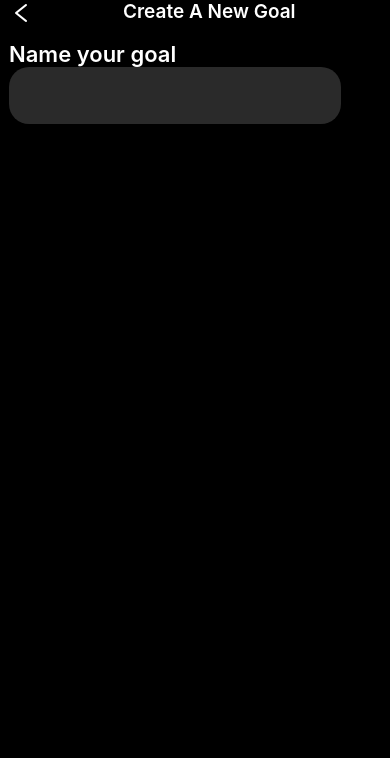
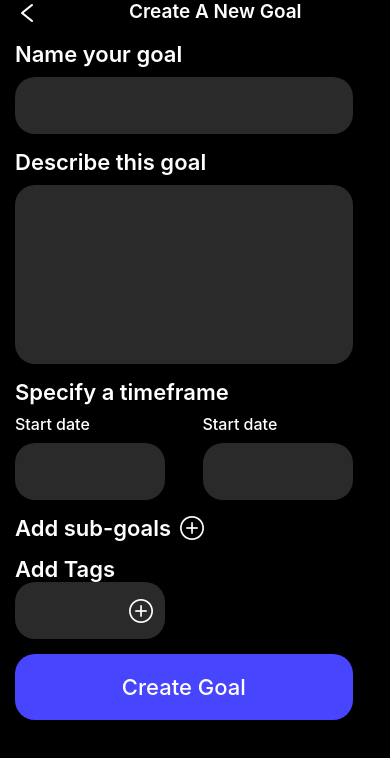
Before and after one commit to Boogie2k/gotra, a React Native app: screen /CreateGoal in a window 390 px wide. Shown: the top 758 px of the page. Built offline with nearby package versions, Linux system fonts and the light colour scheme; no server answers.

Commit message:
'commit'

```diff
--- a/app/CreateGoalScreen.js
+++ b/app/CreateGoalScreen.js
@@ -5,13 +5,17 @@ import {
   Text,
   TextInput,
   View,
+  Button,
+  TouchableHighlight,
 } from "react-native";
-import React from "react";
+import React, { useState } from "react";
 import { Platform } from "react-native";
 import { StatusBar } from "react-native";
 import { AntDesign } from "@expo/vector-icons";
+import DateTimePicker from "@react-native-community/datetimepicker";
 
 const CreateGoalScreen = () => {
+  const [date, setDate] = useState(new Date());
   return (
     <SafeAreaView style={styles.container}>
       <GoalScreenNav />
@@ -21,6 +25,77 @@ const CreateGoalScreen = () => {
           <Text style={styles.name}>Name your goal</Text>
           <TextInput style={styles.nameInput} />
         </View>
+        <View style={{ marginTop: 15 }}>
+          <Text style={styles.name}>Describe this goal</Text>
+          <TextInput
+            multiline={true}
+            numberOfLines={10}
+            style={[
+              styles.nameInput,
+              { textAlignVertical: "top", paddingTop: 9 },
+            ]}
+          />
+        </View>
+
+        <View style={{ marginTop: 15, width: "90%" }}>
+          <Text style={styles.name}>Specify a timeframe </Text>
+          <View
+            style={{
+              marginTop: 9,
+              flexDirection: "row",
+              justifyContent: "space-between",
+            }}
+          >
+            <View>
+              <Text style={styles.dateSta}>Start date</Text>
+              <TextInput style={styles.dateInput} />
+            </View>
+            <View>
+              <Text style={styles.dateSta}>Start date</Text>
+              <TextInput style={styles.dateInput} />
+            </View>
+          </View>
+        </View>
+
+        <View style={{ marginTop: 15 }}>
+          <View style={{ flexDirection: "row", alignItems: "center" }}>
+            <Text style={{ color: "white", fontSize: 22, fontWeight: 600 }}>
+              Add sub-goals
+            </Text>
+            <AntDesign
+              name="pluscircleo"
+              style={{ marginLeft: 9 }}
+              size={24}
+              color="white"
+            />
+          </View>
+        </View>
+
+        <View style={{ marginTop: 15 }}>
+          <Text style={{ color: "white", fontWeight: 600, fontSize: 22 }}>
+            Add Tags
+          </Text>
+
+          <View>
+            <View style={styles.tagInput}>
+              <TextInput
+                style={{ color: "white", paddingLeft: 5, width: "70%" }}
+              />
+              <AntDesign
+                name="pluscircleo"
+                style={{ marginLeft: 9 }}
+                size={24}
+                color="white"
+              />
+            </View>
+          </View>
+        </View>
+
+        <TouchableHighlight style={styles.btn}>
+          <Text style={{ color: "white", fontSize: 22, fontWeight: 500 }}>
+            Create Goal
+          </Text>
+        </TouchableHighlight>
       </ScrollView>
     </SafeAreaView>
   );
@@ -37,10 +112,59 @@ const GoalScreenNav = () => {
   );
 };
 
+function TestAppWithComponent() {
+  const [date, setDate] = useState(new Date());
+  return (
+    <>
+      <DateTimePicker
+        value={new Date(0)}
+        onChange={(evt, selectedDate) => {
+          setDate(selectedDate);
+        }}
+      />
+      <Text style={{ color: "white" }}>{String(date?.toLocaleString())}</Text>
+      <Text style={{ color: "white" }}>
+        {String((date?.getTime() ?? 0) / 1000)}
+      </Text>
+    </>
+  );
+}
+
+const AppWithImperativePicker = () => {
+  const [date, setDate] = useState(new Date());
+
+  const onChange = (event, selectedDate) => {
+    selectedDate && setDate(selectedDate);
+  };
+
+  const showMode = (currentMode) => {
+    DateTimePicker.open({
+      value: date,
+      onChange,
+      display: "default",
+      mode: currentMode,
+      is24Hour: true,
+    });
+  };
+
+  const showDatepicker = () => {
+    showMode("date");
+  };
+
+  const time = date?.getTime();
+  return (
+    <>
+      <Button onPress={showDatepicker} title="Show date picker!" />
+      {/* <Text>selected: {date.toLocaleString()}</Text>}
+      {/*<Text>{String(time)}</Text>*/}
+    </>
+  );
+};
+
 const styles = StyleSheet.create({
   container: {
     backgroundColor: "black",
-    paddingLeft: 9,
+    paddingLeft: 15,
 
     flex: 1,
     paddingTop: Platform.OS === "android" ? StatusBar.currentHeight : 0,
@@ -65,9 +189,45 @@ const styles = StyleSheet.create({
   },
   nameInput: {
     backgroundColor: "#2A2A2A",
-    width: 332,
+    width: "90%",
     minHeight: 57,
     color: "white",
     borderRadius: 20,
+    marginTop: 10,
+    paddingLeft: 9,
+  },
+
+  dateInput: {
+    backgroundColor: "#2A2A2A",
+    width: 150,
+    minHeight: 57,
+    borderRadius: 20,
+    marginTop: 9,
+  },
+
+  dateSta: {
+    fontSize: 16,
+    fontWeight: 500,
+    color: "white",
+  },
+
+  tagInput: {
+    flexDirection: "row",
+    width: "40%",
+    backgroundColor: "#2A2A2A",
+    minHeight: 57,
+    borderRadius: 20,
+    alignItems: "center",
+  },
+
+  btn: {
+    marginTop: 15,
+    width: "90%",
+    paddingTop: 20,
+    paddingBottom: 20,
+    justifyContent: "center",
+    flexDirection: "row",
+    backgroundColor: "#4845FF",
+    borderRadius: 20,
   },
 });
--- a/package.json
+++ b/package.json
@@ -25,7 +25,8 @@
     "react-native-snap-carousel": "^3.9.1",
     "react-native-sqlite-storage": "^6.0.1",
     "realm": "^11.10.1",
-    "vasern": "^0.3.68"
+    "vasern": "^0.3.68",
+    "@react-native-community/datetimepicker": "6.7.3"
   },
   "devDependencies": {
     "@babel/core": "^7.20.0"
```
Also changed, not shown: 1 other file (tests, documents, lock files or other folders).
